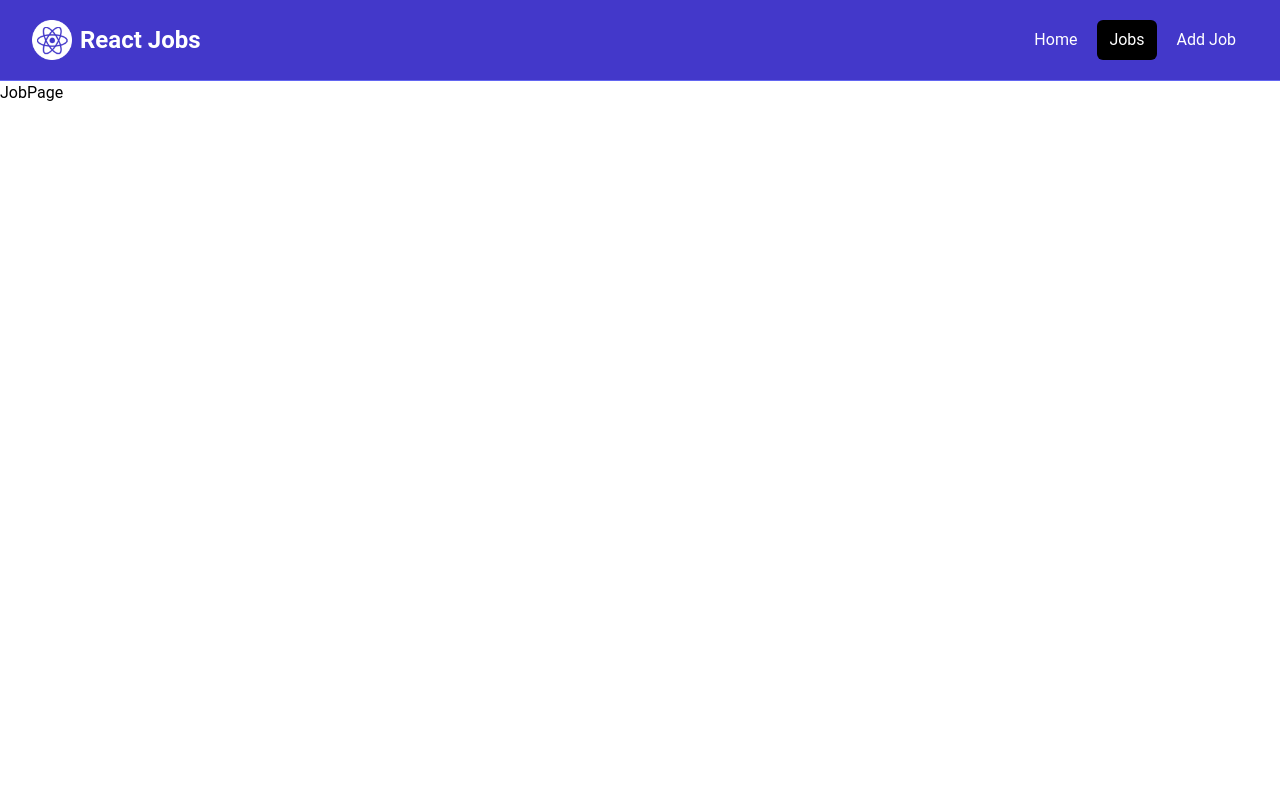
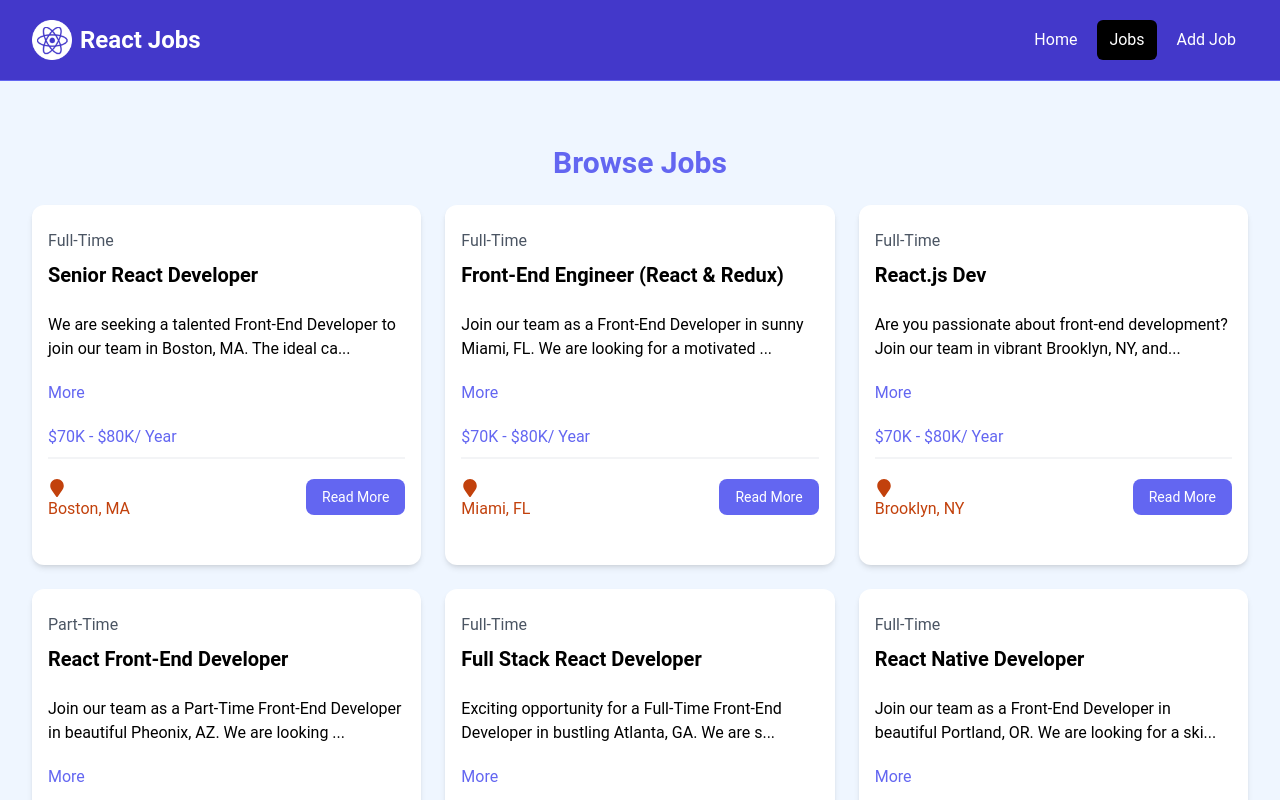
Before and after one commit to codeask10/Job-Tracker, a React (Vite) app: page /jobs in a window 1280 px wide. Shown: the top 800 px of the page. Built offline with nearby package versions, Linux system fonts and the light colour scheme.

Commit message:
Add all list of job to Job page

```diff
--- a/src/Components/JobListings.jsx
+++ b/src/Components/JobListings.jsx
@@ -2,8 +2,8 @@
 import Jobs from './jobs.json';
 import JobListing from './JobListing';
 
-const JobListings = () => {
-    const recentsJob = Jobs.slice(0, 3);
+const JobListings = ({ isHome = false }) => {
+    const jobListings = isHome ? Jobs.slice(0, 3) : Jobs;
     return (
         <section className="bg-blue-50 px-4 py-10">
             <div className="container-xl lg:container m-auto">
@@ -11,7 +11,7 @@
                     Browse Jobs
                 </h2>
                 <div className="grid grid-cols-1 md:grid-cols-3 gap-6">
-                    {recentsJob.map((job) => (
+                    {jobListings.map((job) => (
                         < JobListing key={job.id} job={job} />
                     ))}
                 </div>
--- a/src/pages/HomePage.jsx
+++ b/src/pages/HomePage.jsx
@@ -9,7 +9,7 @@
         <>
             <Hero />
             <HomeCards />
-            <JobListings />
+            <JobListings isHome={true} />
             <ViewAllJobs />
         </>
     )
--- a/src/pages/JobPage.jsx
+++ b/src/pages/JobPage.jsx
@@ -1,8 +1,10 @@
-import React from 'react'
+import JobListings from "../Components/JobListings";
 
 const JobPage = () => {
     return (
-        <div>JobPage</div>
+        <section className="bg-blue-50 px-4 py-6">
+            <JobListings />
+        </section>
     )
 }
 
```
